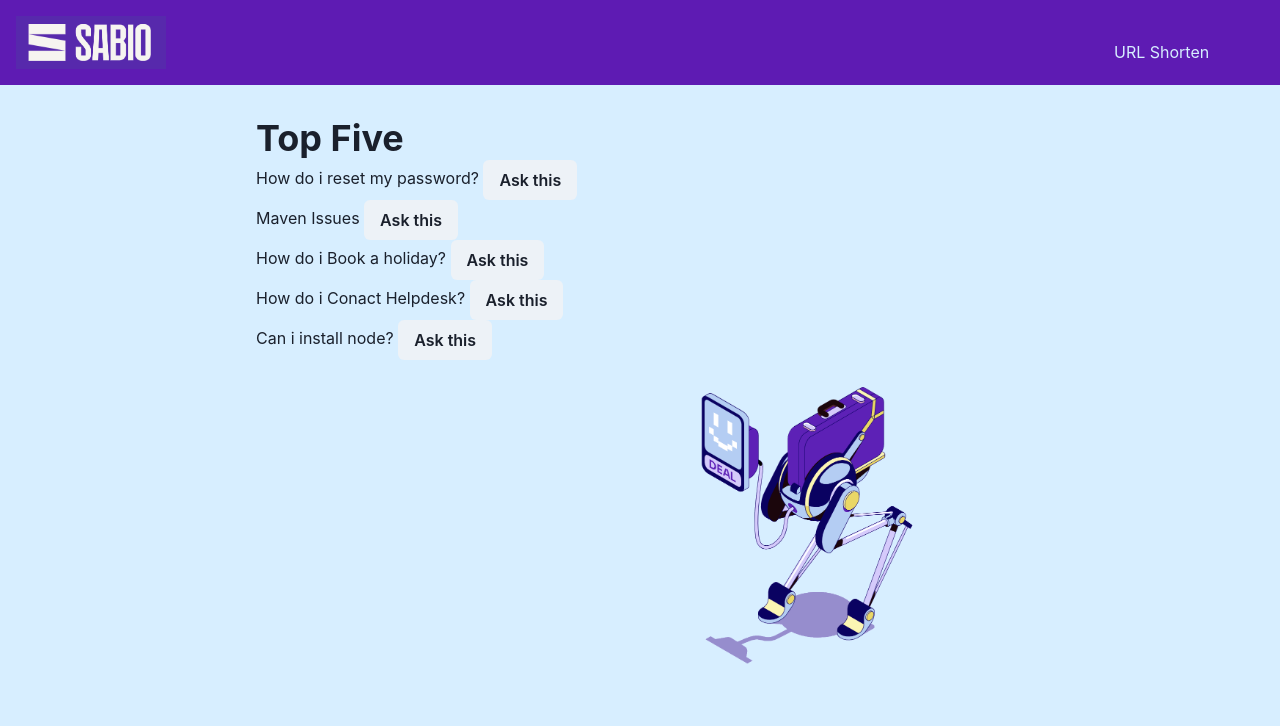
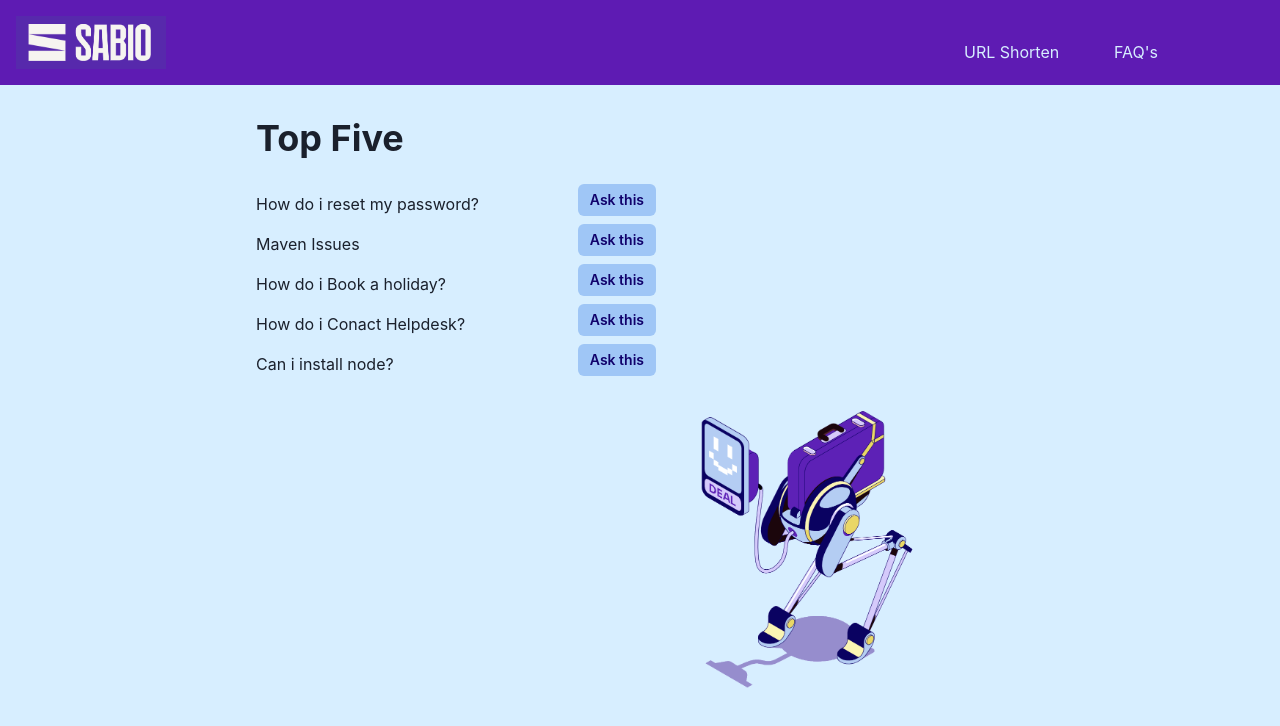
Before and after one commit to Bantersmith/hack, a Next.js app: page /topFive in a window 1280 px wide. Shown: the top 726 px of the page. Built offline with nearby package versions, Linux system fonts and the light colour scheme.

Commit message:
Add topFive styling

```diff
--- a/src/components/NavBar.tsx
+++ b/src/components/NavBar.tsx
@@ -1,5 +1,4 @@
 import { Box, Flex, Link } from "@chakra-ui/layout";
-import { Link as ReachLink } from "@reach/router";
 import { Img, Spacer } from "@chakra-ui/react";
 import React from "react";
 
@@ -22,6 +21,11 @@ const NavBar: React.FC<NavBarProps> = ({}) => {
               URL Shorten
             </Link>
           </Box>
+          <Box w="150px" mt="6">
+            <Link href="/topFive" color="white">
+              FAQ's
+            </Link>
+          </Box>
         <Box ml={"auto"}>{body}</Box>
       </Flex>
     </Flex>
--- a/src/components/results/TopFive.tsx
+++ b/src/components/results/TopFive.tsx
@@ -1,10 +1,16 @@
-import { Box, Button, Heading, Stack } from "@chakra-ui/react";
+import { Box, Button, Heading, Spacer, Stack, Text } from "@chakra-ui/react";
 import React from "react";
 
 const singleQuestion = (question) => {
   return (
-    <Box p={0}>
-      {question} <Button>Ask this</Button>
+    <Box pl={0} width="400px">
+      <Stack direction="row">
+        <Text p="2" pl="0">
+          {question}
+        </Text>
+        <Spacer></Spacer>
+        <Button size="sm" bgColor="#9FC6F6" textColor="#10006B">Ask this</Button>
+      </Stack>
     </Box>
   );
 };
@@ -16,7 +22,7 @@ export const TopFive: React.FC<any> = ({ questions }) => {
 
   return (
     <Box bottom="0" right="30">
-      <Heading>Top Five</Heading>
+      <Heading pb="6">Top Five</Heading>
       <Stack spacing={0}>{renderedAnswers}</Stack>
     </Box>
   );
```
